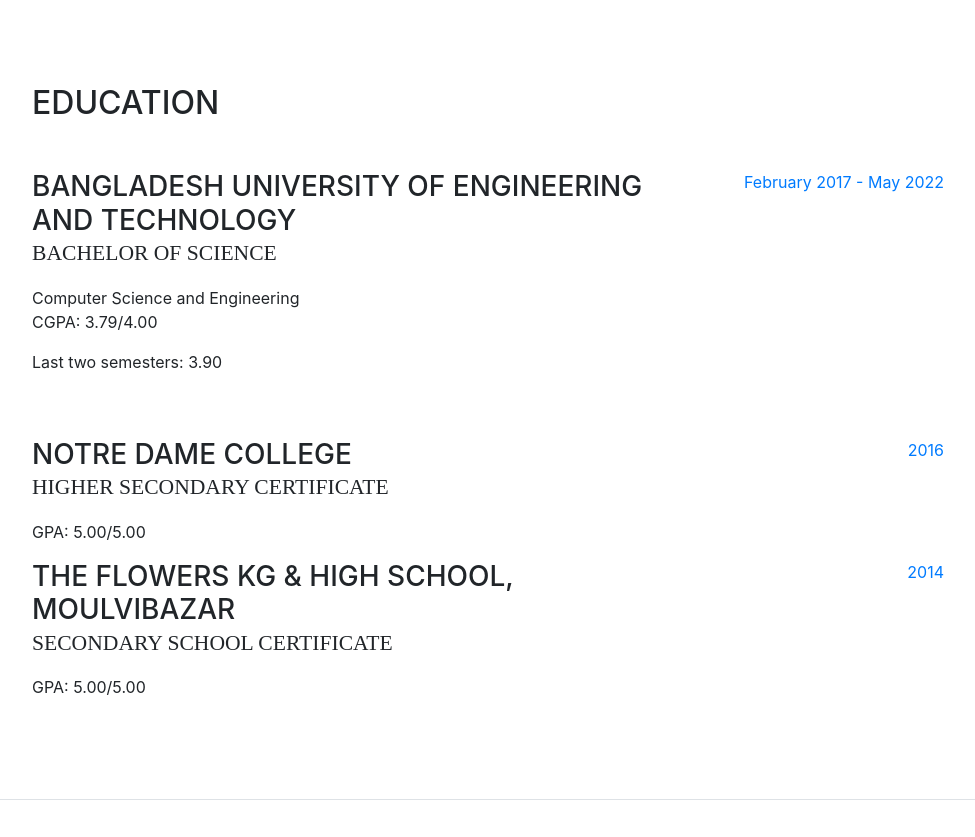
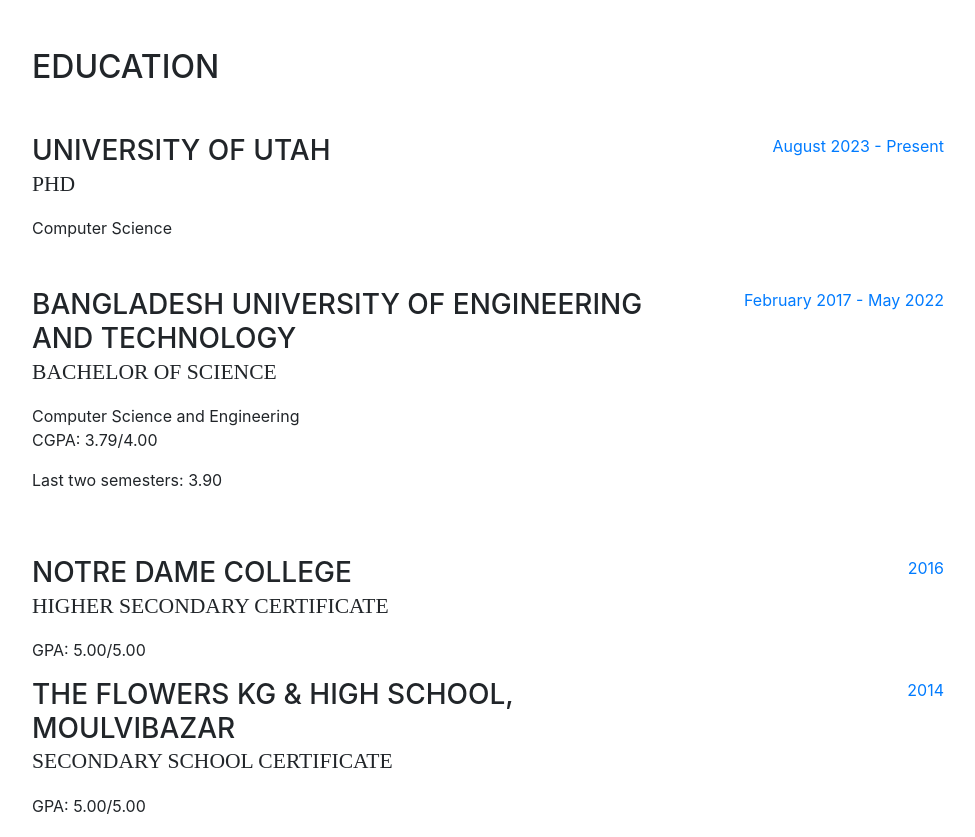
Before and after one commit to inferiorzoned/inferiorzoned.github.io, a website with bundled scripts: page index.html in a window 1280 px wide. Shown: the part 800-1637 px from the top of the page, without its empty margins (288-1263 px from the left). Built offline with nearby package versions, Linux system fonts and the light colour scheme; some icons are missing; a web font is replaced by a local one.

Commit message:
update current info

```diff
--- a/index.html
+++ b/index.html
@@ -141,6 +141,20 @@
       <section class="resume-section p-3 p-lg-5 d-flex flex-column" id="education">
         <div class="my-auto">
           <h2 class="mb-5">Education</h2>
+
+	  <div class="resume-item d-flex flex-column flex-md-row mb-5">
+            <div class="resume-content mr-auto">
+              <h3 class="mb-0">
+                University of Utah</h3>
+              <div class="subheading mb-3">PhD</div>
+              <div>Computer Science</div>
+              <!-- <p>CGPA: 3.79/4.00</p> -->
+              <!-- <p>Last two semesters: 3.90</p> -->
+            </div>
+            <div class="resume-date text-md-right">
+              <span class="text-primary">August 2023 - Present</span>
+            </div>
+          </div>
 
           <div class="resume-item d-flex flex-column flex-md-row mb-5">
             <div class="resume-content mr-auto">
```
